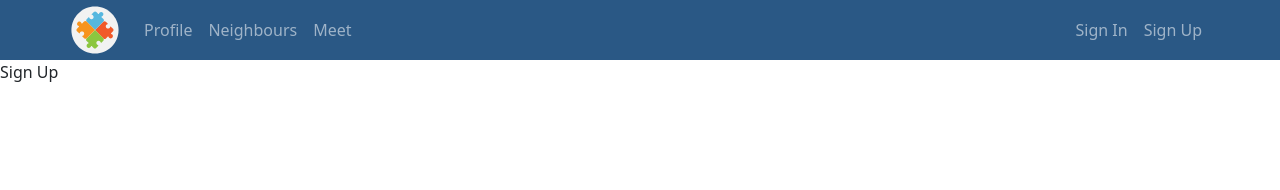
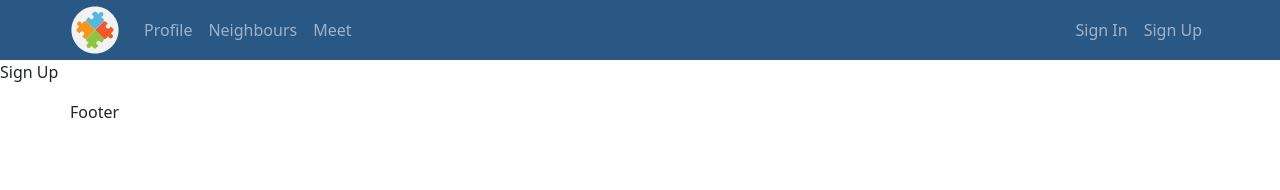
Before and after one commit to ReCoded-Org/capstone-turkey-love-thy-neighbour, a React (Create React App) app: page /signup in a window 1280 px wide. Shown: the top 190 px of the page. Built offline with nearby package versions, Linux system fonts and the light colour scheme.

Commit message:
Add initialiser code for footer

```diff
--- a/src/App.jsx
+++ b/src/App.jsx
@@ -5,11 +5,11 @@ import { Container } from "react-bootstrap";
 import { BrowserRouter as Router, Switch, Route } from "react-router-dom";
 
 import NavBar from "./components/NavBar";
-
 import Home from "./containers/Home";
 import Profile from "./containers/Profile";
 import Neighbours from "./containers/Neighbours";
 import Meet from "./containers/Meet";
+import Footer from "./components/Footer";
 
 function App() {
   return (
@@ -36,6 +36,7 @@ function App() {
             <p>Sign Up</p>
           </Route>
         </Switch>
+        <Footer />
       </Router>
     </Container>
   );
--- /dev/null
+++ b/src/components/Footer/index.jsx
@@ -0,0 +1,17 @@
+import React from "react";
+
+import { Container } from "react-bootstrap";
+
+import "./index.scss";
+
+function Footer() {
+  return (
+    <Container fluid>
+      <Container>
+        <p>Footer</p>
+      </Container>
+    </Container>
+  );
+}
+
+export default Footer;
```
Also changed, not shown: src/components/Footer/index.scss (added).
